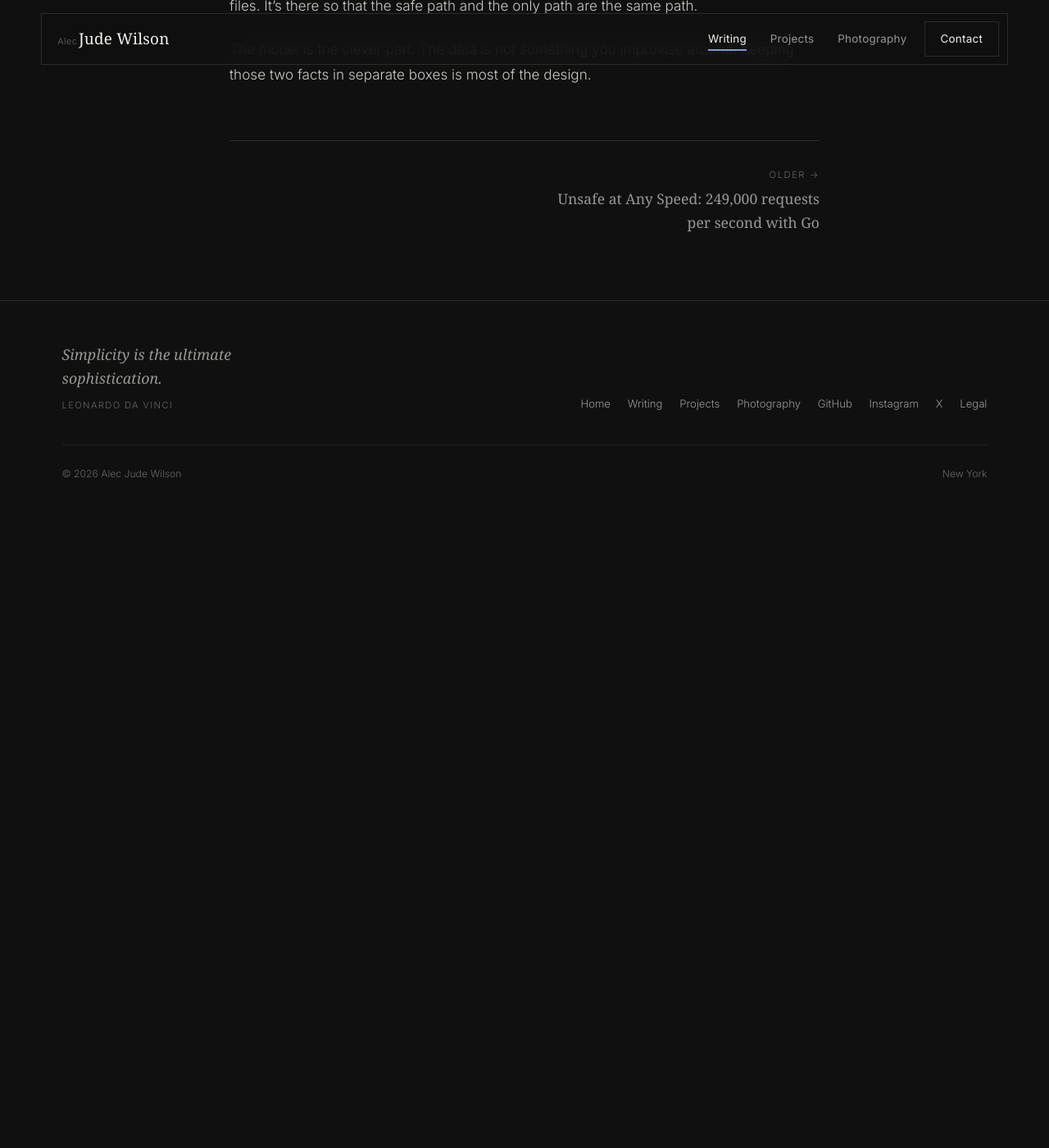
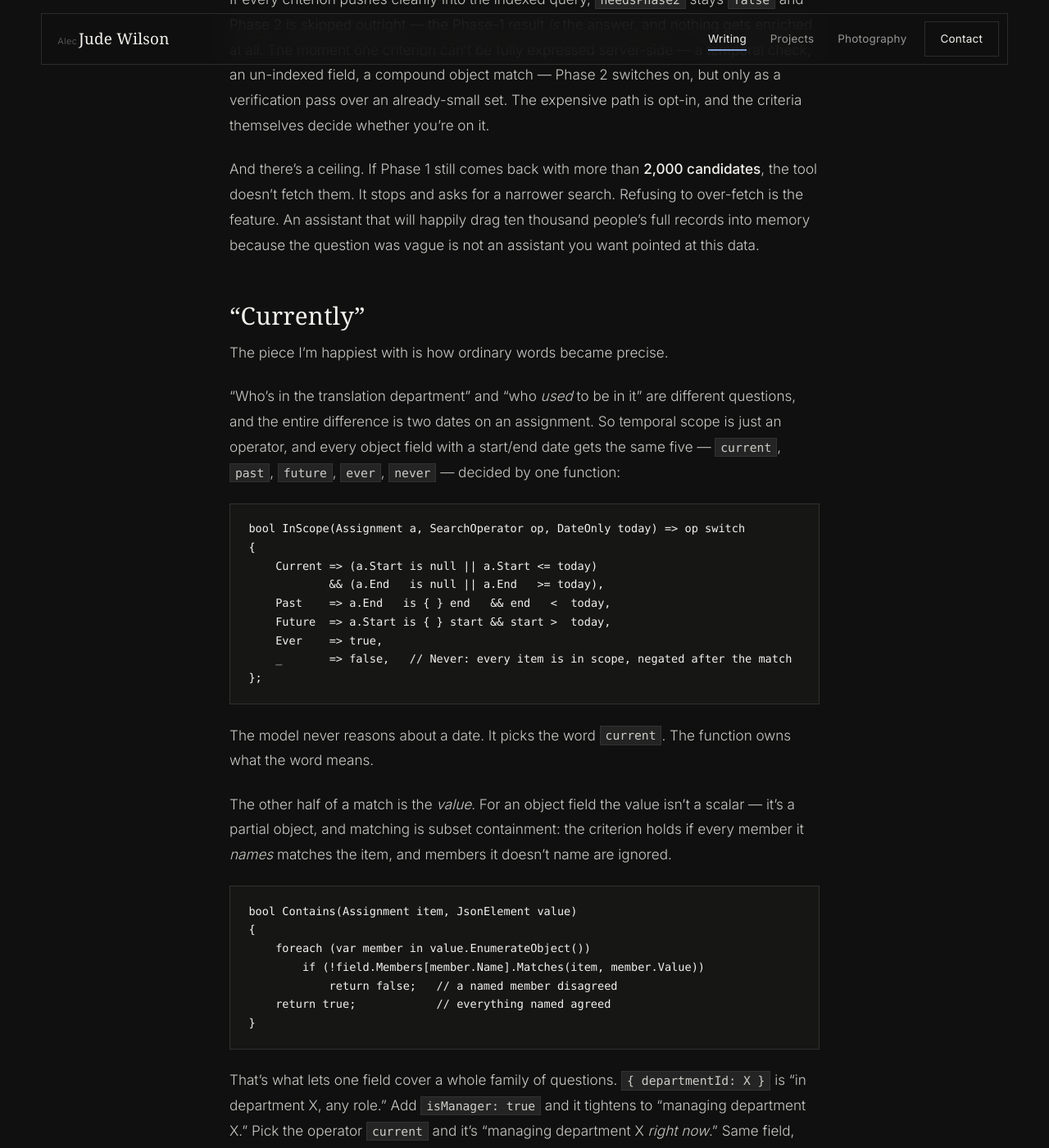
Before and after one commit to alechash/judes.club, a Jekyll site: the page built from _posts/2026-05-21-the-llm-never-writes-the-query.md, in a window 1280 px wide and 1400 px high, scrolled down 5719 px. Shown: the whole window at 82% size. Built offline with Jekyll 4.4.1, drawn with Linux system fonts in a browser that asks for light colours; some web fonts are replaced; before the commit the page ends 6349 px from its top, so only the background shows below that; some of the changed text lies outside the part shown.

Commit message:
Added blog post and fixed mobile home page layout

````diff
--- a/_posts/2026-05-21-the-llm-never-writes-the-query.md
+++ b/_posts/2026-05-21-the-llm-never-writes-the-query.md
@@ -70,6 +70,33 @@
 
 From that one block we derive: the description the model reads, the rules its input is validated against, how the criterion gets pushed into the upstream search, what data we're allowed to pull back, and how the match is finally decided. Add a field, and all five fall out for free. There's no second place to forget.
 
+Concretely, the builder produces one object behind a small interface — and the interface *is* those five jobs:
+
+```csharp
+public interface ISearchField
+{
+    string Name { get; }
+
+    // 1 — what the model is told this field is
+    void DescribeForLlm(StringBuilder text);
+
+    // 2 — is a given { operator, value } even legal here?
+    //     null means fine; otherwise it's the error handed back to the model
+    string? Validate(SearchOperator op, JsonElement value);
+
+    // 3 — push this criterion into the Phase-1 server query, if it can be
+    bool TryContributeToPhase1(SearchOperator op, JsonElement value, Phase1Query query);
+
+    // 4 — what to pull back from the full record in Phase 2
+    string? GraphQlSelection { get; }
+
+    // 5 — the final, authoritative yes/no for one person
+    bool Evaluate(PersonRecord person, SearchOperator op, JsonElement value);
+}
+```
+
+Two implementations cover every field we have: a *scalar* field — one value on the record, a name or a date or a status — and an *object-collection* field — a list of sub-records, like assignments or languages, each with its own little shape. The registry is just a dictionary of these, keyed by name. Validating the model's input, generating the prompt text, building the query, choosing what to fetch, deciding the match — every one of those is the same loop over the same objects.
+
 That matters for sensitive data more than it sounds like it should. When "what's searchable" and "what's fetchable" come from the same definition, you can't accidentally pull a field you never meant to expose. The blast radius of a mistake is one definition.
 
 ## Two phases, and a hard limit
@@ -88,15 +115,59 @@
 
 The two phases have one rule between them that I care about more than speed: a Phase-1 narrowing must be **sound**. It's allowed to return too much. It is never allowed to drop a real match. If we can't push a criterion down without risking a false exclusion, we don't push it — Phase 2 verifies it instead. A search that quietly misses someone is worse than a slow one.
 
+That rule is why `TryContributeToPhase1` returns a `bool`. It doesn't mean "did this field contribute something" — it means "did it *fully* express this criterion server-side." The tool tracks that across every criterion:
+
+```csharp
+var needsPhase2 = false;
+foreach (var criterion in criteria)
+{
+    bool fullyPushed = criterion.Field.TryContributeToPhase1(
+        criterion.Operator, criterion.Value, phase1Query);
+    needsPhase2 |= !fullyPushed;
+}
+```
+
+If every criterion pushes cleanly into the indexed query, `needsPhase2` stays `false` and Phase 2 is skipped outright — the Phase-1 result *is* the answer, and nothing gets enriched at all. The moment one criterion can't be fully expressed server-side — a temporal check, an un-indexed field, a compound object match — Phase 2 switches on, but only as a verification pass over an already-small set. The expensive path is opt-in, and the criteria themselves decide whether you're on it.
+
 And there's a ceiling. If Phase 1 still comes back with more than **2,000 candidates**, the tool doesn't fetch them. It stops and asks for a narrower search. Refusing to over-fetch is the feature. An assistant that will happily drag ten thousand people's full records into memory because the question was vague is not an assistant you want pointed at this data.
 
 ## "Currently"
 
 The piece I'm happiest with is how ordinary words became precise.
 
-"Who's in the translation department" and "who *used* to be in it" are different questions, and the difference is two dates on an assignment. So temporal scope is just an operator — `current`, `past`, `future`, `ever`, `never` — and any object field with a start and end date gets all five, evaluated the same way every time.
+"Who's in the translation department" and "who *used* to be in it" are different questions, and the entire difference is two dates on an assignment. So temporal scope is just an operator, and every object field with a start/end date gets the same five — `current`, `past`, `future`, `ever`, `never` — decided by one function:
 
-The model doesn't reason about dates. It picks the word. The system owns what the word means. That's the division of labour I want everywhere in this thing: the LLM handles language, the code handles truth.
+```csharp
+bool InScope(Assignment a, SearchOperator op, DateOnly today) => op switch
+{
+    Current => (a.Start is null || a.Start <= today)
+            && (a.End   is null || a.End   >= today),
+    Past    => a.End   is { } end   && end   <  today,
+    Future  => a.Start is { } start && start >  today,
+    Ever    => true,
+    _       => false,   // Never: every item is in scope, negated after the match
+};
+```
+
+The model never reasons about a date. It picks the word `current`. The function owns what the word means.
+
+The other half of a match is the *value*. For an object field the value isn't a scalar — it's a partial object, and matching is subset containment: the criterion holds if every member it *names* matches the item, and members it doesn't name are ignored.
+
+```csharp
+bool Contains(Assignment item, JsonElement value)
+{
+    foreach (var member in value.EnumerateObject())
+        if (!field.Members[member.Name].Matches(item, member.Value))
+            return false;   // a named member disagreed
+    return true;            // everything named agreed
+}
+```
+
+That's what lets one field cover a whole family of questions. `{ departmentId: X }` is "in department X, any role." Add `isManager: true` and it tightens to "managing department X." Pick the operator `current` and it's "managing department X *right now*." Same field, same two functions — the model just names more members, or picks a different word.
+
+Evaluating the field end to end is then exactly what you'd expect: take the person's assignments, keep the ones `InScope` for the operator, and check whether any of them `Contains` the value. `Never` runs the identical check and flips the answer.
+
+The LLM handles language. The code handles truth. That's the division of labour I want everywhere in this thing.
 
 ## Read-only by construction
 
````
